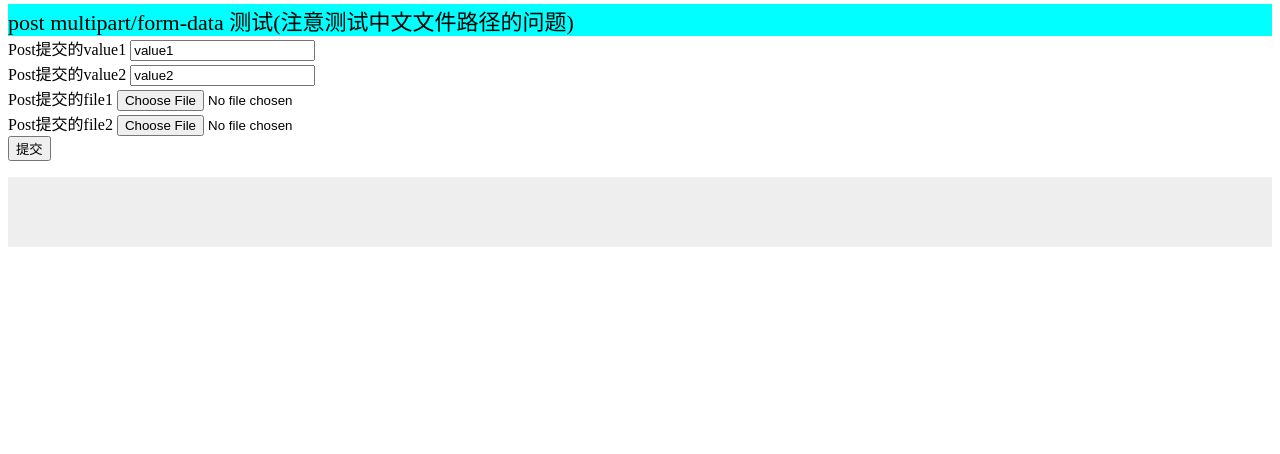
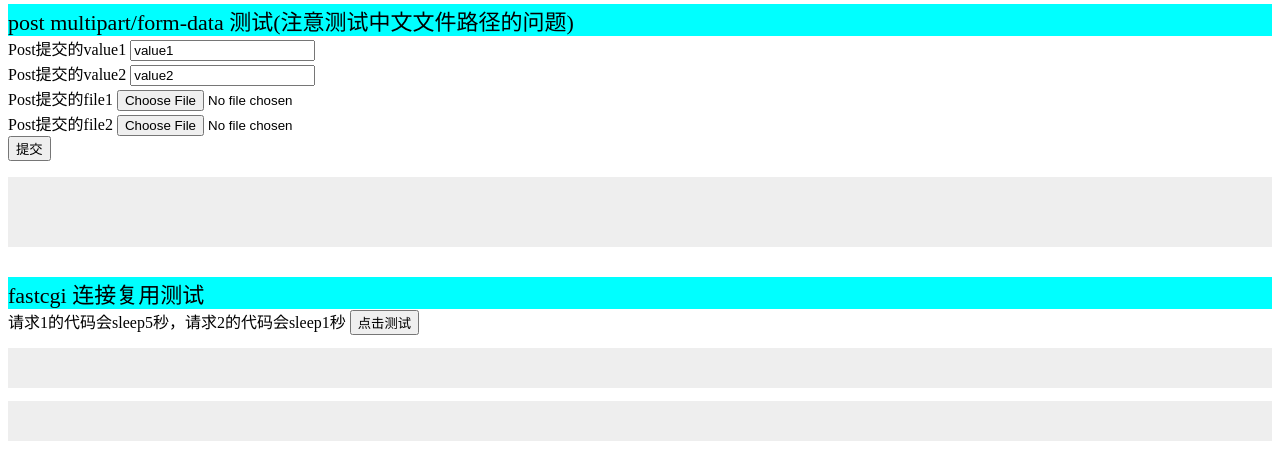
Before and after one commit to joyme123/cats-test-script, a PHP site: page /php/test_fcgi_request.html in a window 1280 px wide. Shown: the part 572-1026 px from the top of the page. Before the commit the page ends 819 px from the top, so only its background shows below. Run offline with PHP 8.4, Linux system fonts and the light colour scheme.

Commit message:
更新fastcgi的测试例子

```diff
--- a/php/index.php
+++ b/php/index.php
@@ -7,6 +7,9 @@ $result['GET'] = $_GET;
 $result['POST'] = $_POST;
 
 foreach($_FILES as $key => $file) {
+    if ($file['tmp_name'] == "") {
+        continue;
+    }
     if (!move_uploaded_file($file['tmp_name'], "./".$file['name'])) {
         echo "文件移动失败";
     }
--- /dev/null
+++ b/php/sleep.php
@@ -0,0 +1,6 @@
+<?php
+$time = $_GET['time'];
+
+sleep($time);
+
+echo "sleep了".$time."秒";
--- a/php/test_fcgi_request.html
+++ b/php/test_fcgi_request.html
@@ -116,6 +116,18 @@
     </div>
   </div>
 
+  <div class="section">
+    <div class="title">fastcgi 连接复用测试</div>
+
+    <div class="content">
+      请求1的代码会sleep5秒，请求2的代码会sleep1秒
+      <button type="button" onclick="testReuseFCGIConn()">点击测试</button>
+    </div>
+
+    <pre id="fcgiReq1"></pre>
+    <pre id="fcgiReq2"></pre>
+  </div>
+
 </body>
 
 
@@ -186,8 +198,8 @@
         var res = JSON.parse(res)
 
         $("#uploadfile1").html("")
-        $("#uploadfile1").append("<img src='"+res.FILE.file1.filepath+"'></img>")
-        $("#uploadfile1").append("<img src='"+res.FILE.file2.filepath+"'></img>")
+        $("#uploadfile1").append("<img src='" + res.FILE.file1.filepath + "'></img>")
+        $("#uploadfile1").append("<img src='" + res.FILE.file2.filepath + "'></img>")
 
         res = JSON.stringify(res, null, 2)
         $("#POSTMULRES").html(res)
@@ -195,6 +207,26 @@
     })
   }
 
+  function testReuseFCGIConn() {
+    $.ajax({
+      method: 'GET',
+      url: 'http://mysite.com:8089/php/sleep.php?time=5',
+      success: function (res) {
+        $("#fcgiReq1").html("请求1"+res)
+      }
+    })
+
+    setTimeout(function(){
+      $.ajax({
+      method: 'GET',
+      url: 'http://mysite.com:8089/php/sleep.php?time=1',
+      success: function (res) {
+        $("#fcgiReq2").html("请求2"+res)
+      }
+    })
+    },100)
+
+  }
 </script>
 
 </html>
--- /dev/null
+++ b/中文.html
@@ -0,0 +1 @@
+hello 中文
```
